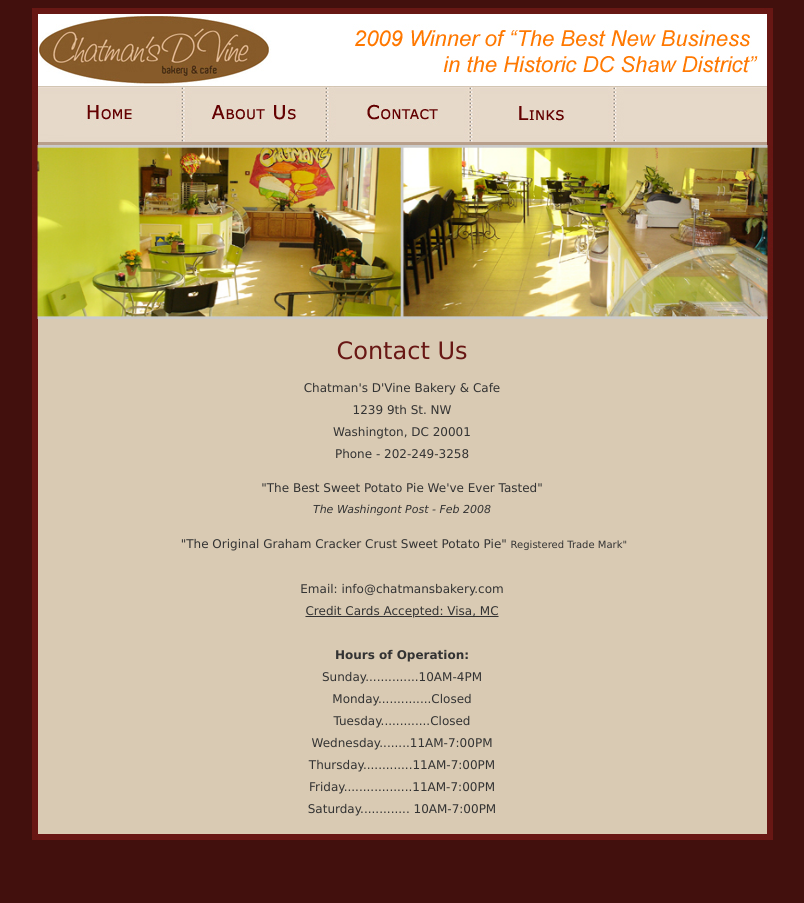
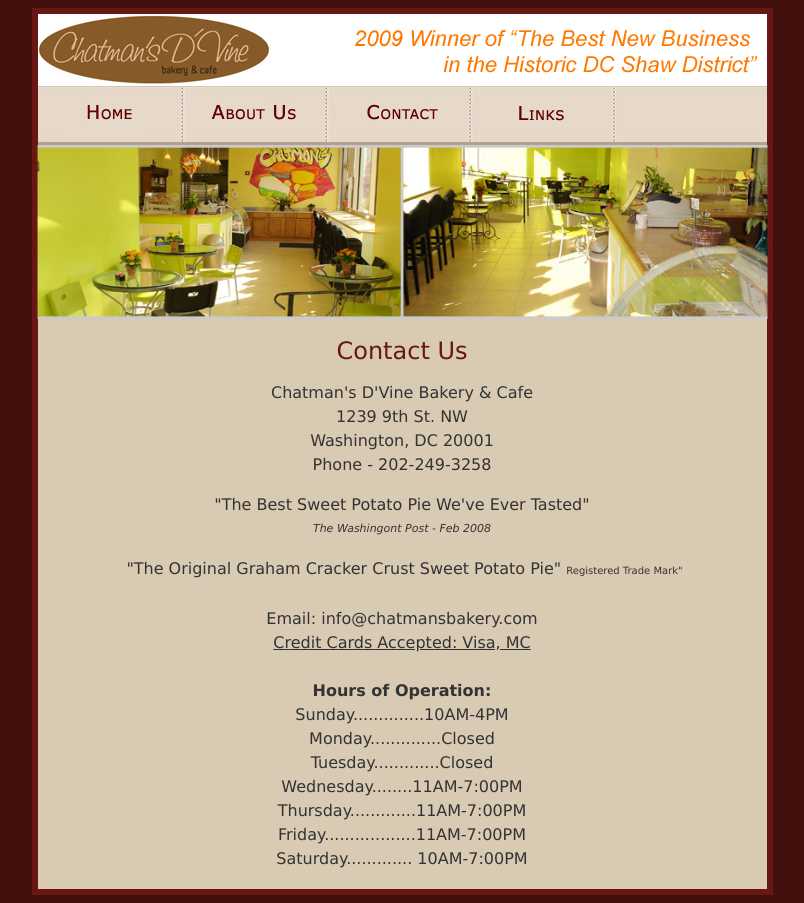
Before and after one commit to mekitchensupply/chatmansbakerycafe, a plain HTML site: page contact.html in a window 1280 px wide. Shown: the whole page, without its empty margins (238-1042 px from the left). Before the commit the page ends 848 px from the top, so only its background shows below. Drawn offline with Linux system fonts and the light colour scheme.

Commit message:
clean up garbage files

```diff
--- a/about_us_files/css.css
+++ b/about_us_files/css.css
@@ -1,35 +1,13 @@
 .MainFont {
-
-	font-family: Verdana, Arial, Helvetica, sans-serif;
-	font-size: 12px;
-	line-height: 22px;
-	color: #333333;
+  font-family: Verdana, Arial, Helvetica, sans-serif;
+  font-size: 16px;
+  line-height: 24px;
+  color: #333333;
 }
 
 .MainFont2 {
-
-	font-family: Verdana, Arial, Helvetica, sans-serif;
-	font-size: 12px;
-	line-height: 17px;
-	color: #333333;
+  font-family: Verdana, Arial, Helvetica, sans-serif;
+  font-size: 16px;
+  line-height: 19px;
+  color: #333333;
 }
-/*
-     FILE ARCHIVED ON 13:17:36 Feb 02, 2011 AND RETRIEVED FROM THE
-     INTERNET ARCHIVE ON 19:29:00 Oct 14, 2023.
-     JAVASCRIPT APPENDED BY WAYBACK MACHINE, COPYRIGHT INTERNET ARCHIVE.
-
-     ALL OTHER CONTENT MAY ALSO BE PROTECTED BY COPYRIGHT (17 U.S.C.
-     SECTION 108(a)(3)).
-*/
-/*
-playback timings (ms):
-  captures_list: 248.178
-  exclusion.robots: 0.072
-  exclusion.robots.policy: 0.063
-  cdx.remote: 0.058
-  esindex: 0.008
-  LoadShardBlock: 75.698 (3)
-  PetaboxLoader3.datanode: 259.765 (4)
-  load_resource: 297.768
-  PetaboxLoader3.resolve: 61.803
-*/
--- a/contact_files/css.css
+++ b/contact_files/css.css
@@ -1,35 +1,13 @@
 .MainFont {
-
-	font-family: Verdana, Arial, Helvetica, sans-serif;
-	font-size: 12px;
-	line-height: 22px;
-	color: #333333;
+  font-family: Verdana, Arial, Helvetica, sans-serif;
+  font-size: 16px;
+  line-height: 24px;
+  color: #333333;
 }
 
 .MainFont2 {
-
-	font-family: Verdana, Arial, Helvetica, sans-serif;
-	font-size: 12px;
-	line-height: 17px;
-	color: #333333;
+  font-family: Verdana, Arial, Helvetica, sans-serif;
+  font-size: 16px;
+  line-height: 19px;
+  color: #333333;
 }
-/*
-     FILE ARCHIVED ON 13:17:36 Feb 02, 2011 AND RETRIEVED FROM THE
-     INTERNET ARCHIVE ON 19:29:00 Oct 14, 2023.
-     JAVASCRIPT APPENDED BY WAYBACK MACHINE, COPYRIGHT INTERNET ARCHIVE.
-
-     ALL OTHER CONTENT MAY ALSO BE PROTECTED BY COPYRIGHT (17 U.S.C.
-     SECTION 108(a)(3)).
-*/
-/*
-playback timings (ms):
-  captures_list: 248.178
-  exclusion.robots: 0.072
-  exclusion.robots.policy: 0.063
-  cdx.remote: 0.058
-  esindex: 0.008
-  LoadShardBlock: 75.698 (3)
-  PetaboxLoader3.datanode: 259.765 (4)
-  load_resource: 297.768
-  PetaboxLoader3.resolve: 61.803
-*/
```
Also changed, not shown: index_files/css.css (+0 -20 lines), 12 other files.
